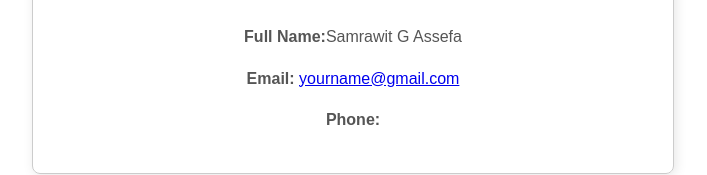
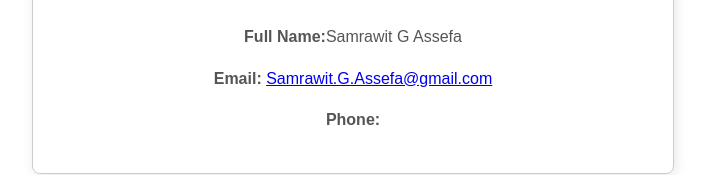
Before and after one commit to Samrawit-assefa/myWebsite, a plain HTML site: page index.html in a window 1280 px wide. Shown: the part 141-316 px from the top of the page, without its empty margins (287-994 px from the left). Drawn offline with Linux system fonts and the light colour scheme.

Commit message:
my first website 1

```diff
--- a/index.html
+++ b/index.html
@@ -34,7 +34,7 @@
 
     <div class="info">
         <p><strong>Full Name:</strong>Samrawit G Assefa</p>
-        <p><strong>Email:</strong> <a href="mailto:Samrawit.G.Assefa@Gmail.Com">yourname@gmail.com</a></p>
+        <p><strong>Email:</strong> <a href="mailto:Samrawit.G.Assefa@Gmail.Com">Samrawit.G.Assefa@gmail.com</a></p>
         <p><strong>Phone:</strong> </p>
     </div>
 
```
